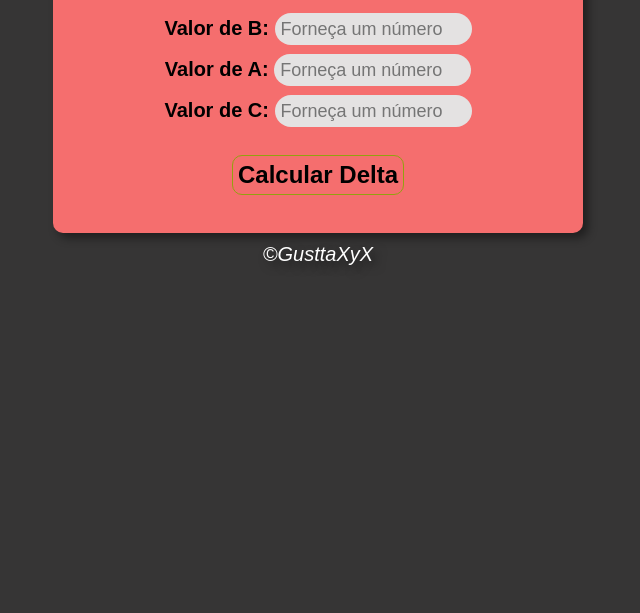
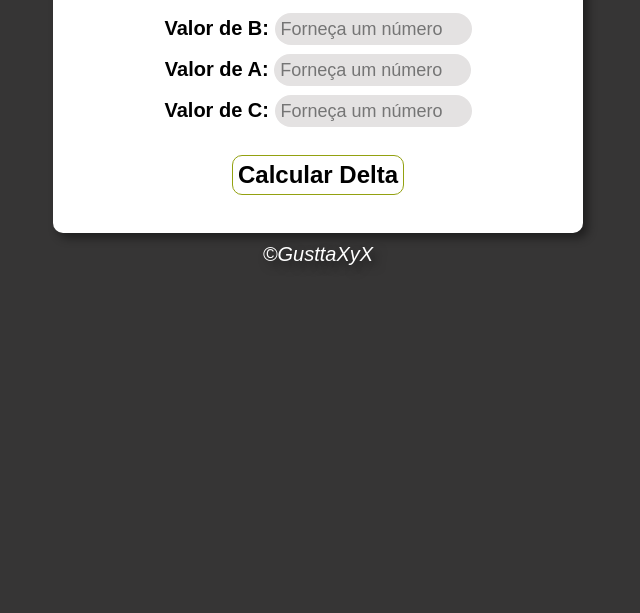
Before and after one commit to Rei-Dos-Codigos/Projeto-Bhaskara-Coop, a plain HTML site: page index.html in a window 1280 px wide. Shown: the part 187-800 px from the top of the page, without its empty margins (322-962 px from the left). Drawn offline with Linux system fonts and the light colour scheme.

Commit message:
rbg para white

```diff
--- a/style.css
+++ b/style.css
@@ -17,7 +17,7 @@ header{
 
 
 #sec_1{
-    background-color: rgb(245, 110, 110);
+    background-color: white;
     border-radius: 10px;
     padding: 15px;
     margin: auto;
```
